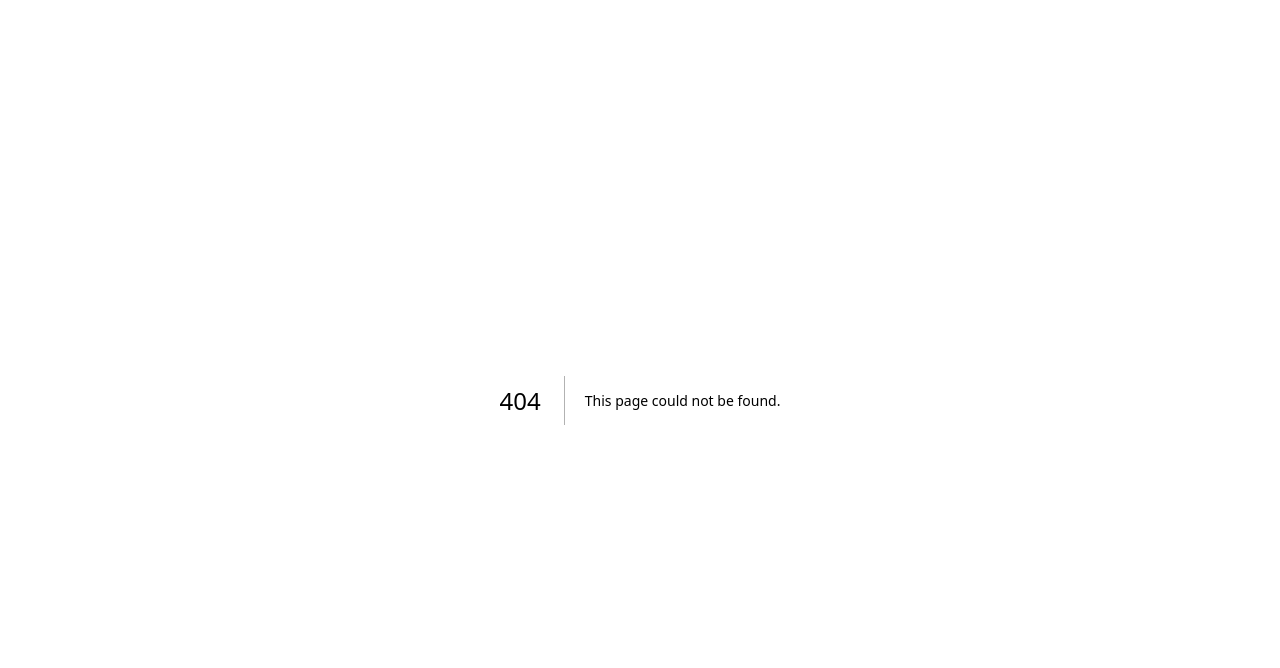
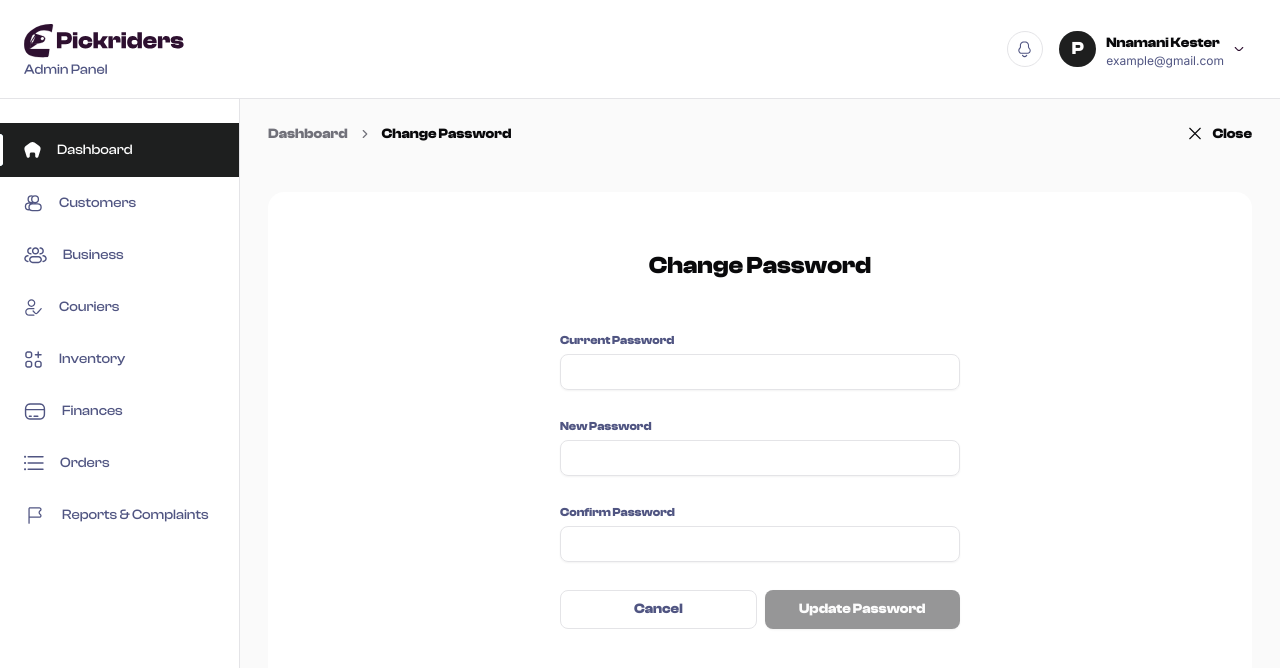
Before and after one commit to Pickriders/pickrider-admin, a Next.js app: page /dashboard/change-password in a window 1280 px wide. Before the commit this address had no page. Shown: the top 668 px of the page. Built offline with nearby package versions, Linux system fonts and the light colour scheme.

Commit message:
added: change password page

```diff
--- /dev/null
+++ b/src/app/(dashboard)/dashboard/change-password/PasswordForm/index.tsx
@@ -0,0 +1,24 @@
+import { SVG } from "@/components/svg";
+import { UI } from "@/components/ui";
+
+export const PasswordForm = () => {
+  return (
+    <form className="space-y-7">
+      <UI.Input
+        type="password"
+        id="Current Password"
+        labelValue="Current Password"
+      />
+      <UI.Input type="password" id="New Password" labelValue="New Password" />
+      <UI.Input
+        type="password"
+        id="Confirm Password"
+        labelValue="Confirm Password"
+      />
+      <div className="flex items-center gap-x-2">
+        <UI.PrimaryButton variant="outline">Cancel</UI.PrimaryButton>
+        <UI.PrimaryButton disabled>Update Password</UI.PrimaryButton>
+      </div>
+    </form>
+  );
+};
--- /dev/null
+++ b/src/app/(dashboard)/dashboard/change-password/page.tsx
@@ -0,0 +1,25 @@
+import { UI } from "@/components/ui";
+import { PasswordForm } from "./PasswordForm";
+
+const ChangePasswordPage = () => {
+  return (
+    <div>
+      <UI.BreadCrumbNav
+        rootPageLink="/dashboard"
+        currentPage="Change Password"
+        linkPage="Dashboard"
+      />
+      <section className="mt-[3rem] bg-background rounded-2xl py-14 px-8">
+        <div className="w-[25rem] mx-auto ">
+          <h1 className="text-center text-[1.5rem] font-clash-display font-semibold">
+            Change Password
+          </h1>
+          <div className="mt-12">
+            <PasswordForm />
+          </div>
+        </div>
+      </section>
+    </div>
+  );
+};
+export default ChangePasswordPage;
--- a/src/app/(dashboard)/dashboard/profile/page.tsx
+++ b/src/app/(dashboard)/dashboard/profile/page.tsx
@@ -1,34 +1,17 @@
-import { SVG } from "@/components/svg";
 import { UI } from "@/components/ui";
-import Link from "next/link";
+import { UserProfilePic } from "./UserProfilePic";
 import { UserDetailsForm } from "./UserDetailsForm";
-import { UserProfilePic } from "./UserProfilePic";
 
 const ProfilePage = () => {
   return (
     <div>
-      <div className="flex items-center justify-between">
-        <UI.Breadcrumb>
-          <UI.BreadcrumbList>
-            <UI.BreadcrumbItem>
-              <UI.BreadcrumbLink href="/dashboard">Dashboard</UI.BreadcrumbLink>
-            </UI.BreadcrumbItem>
-            <UI.BreadcrumbSeparator />
-            <UI.BreadcrumbItem>
-              <UI.BreadcrumbPage>Profile</UI.BreadcrumbPage>
-            </UI.BreadcrumbItem>
-          </UI.BreadcrumbList>
-        </UI.Breadcrumb>
-        <Link
-          href={"/dashboard"}
-          className="font-semibold flex items-center gap-x-2 text-sm text-foreground font-clash-display"
-        >
-          <SVG.XIcon width={18} />
-          Close
-        </Link>
-      </div>
+      <UI.BreadCrumbNav
+        currentPage="Profile"
+        linkPage="Dashboard"
+        rootPageLink="/dashboard"
+      />
 
-      <section className="mt-[3rem] bg-background rounded-2xl py-10 px-8">
+      <section className="mt-[3rem] bg-background rounded-2xl py-14 px-8">
         <div className="w-[25rem] mx-auto ">
           <h1 className="text-center text-[1.5rem] font-clash-display font-semibold">
             Profile
--- a/src/components/layouts/Header/UserMenu/index.tsx
+++ b/src/components/layouts/Header/UserMenu/index.tsx
@@ -31,11 +31,14 @@ export const UserMenu = () => {
             Profile
           </Link>
         </UI.DropdownMenuItem>
-        <UI.DropdownMenuItem>
-          <div className="flex items-center gap-x-2 text-sm font-semibold font-montserrat text-primary-gray">
+        <UI.DropdownMenuItem asChild>
+          <Link
+            href={"/dashboard/change-password"}
+            className="flex items-center gap-x-2 text-sm font-semibold font-montserrat text-primary-gray"
+          >
             <SVG.LockIcon />
             Reset Password
-          </div>
+          </Link>
         </UI.DropdownMenuItem>
         <UI.DropdownMenuItem asChild>
           <Link
--- a/src/components/layouts/Sidebar/SidebarLink/index.tsx
+++ b/src/components/layouts/Sidebar/SidebarLink/index.tsx
@@ -9,7 +9,7 @@ import { LinkProps } from "../Sidebar.type";
 
 export const SidebarLink = ({ path, icon, label, activeIcon }: LinkProps) => {
   const pathname = usePathname();
-  const active = pathname === path;
+  const active = pathname.includes(path);
 
   return (
     <Link
@@ -18,7 +18,6 @@ export const SidebarLink = ({ path, icon, label, activeIcon }: LinkProps) => {
         "px-6 py-4 font-clash-display relative font-medium  flex items-center gap-x-4",
         active
           ? "bg-primary-black text-primary text-white"
-
           : "hover:bg-primary-foreground text-primary-gray"
       )}
     >
--- /dev/null
+++ b/src/components/svg/NegativeXIcon.tsx
@@ -0,0 +1,25 @@
+export const NegativeXIcon = () => {
+  return (
+    <svg
+      width="25"
+      height="24"
+      viewBox="0 0 25 24"
+      fill="none"
+      xmlns="http://www.w3.org/2000/svg"
+    >
+      <path
+        d="M12.5625 22C18.0853 22 22.5625 17.5228 22.5625 12C22.5625 6.47715 18.0853 2 12.5625 2C7.03965 2 2.5625 6.47715 2.5625 12C2.5625 17.5228 7.03965 22 12.5625 22Z"
+        fill="#FF5244"
+        stroke="#FF5244"
+        strokeWidth="1.5"
+      />
+      <path
+        d="M16.5625 8L8.5625 16M8.5625 8L16.5625 16"
+        stroke="white"
+        strokeWidth="1.5"
+        strokeLinecap="round"
+        strokeLinejoin="round"
+      />
+    </svg>
+  );
+};
--- /dev/null
+++ b/src/components/svg/PositiveTickIcon.tsx
@@ -0,0 +1,25 @@
+export const PositiveTickIcon = () => {
+  return (
+    <svg
+      width="25"
+      height="24"
+      viewBox="0 0 25 24"
+      fill="none"
+      xmlns="http://www.w3.org/2000/svg"
+    >
+      <path
+        d="M22.5625 12C22.5625 6.47715 18.0853 2 12.5625 2C7.03965 2 2.5625 6.47715 2.5625 12C2.5625 17.5228 7.03965 22 12.5625 22C18.0853 22 22.5625 17.5228 22.5625 12Z"
+        fill="#32BA7C"
+        stroke="#32BA7C"
+        strokeWidth="1.5"
+      />
+      <path
+        d="M8.5625 12.5L11.0625 15L16.5625 9"
+        stroke="white"
+        strokeWidth="1.5"
+        strokeLinecap="round"
+        strokeLinejoin="round"
+      />
+    </svg>
+  );
+};
--- a/src/components/svg/index.ts
+++ b/src/components/svg/index.ts
@@ -21,6 +21,7 @@ import { MenuIcon } from "./MenuIcon";
 import { MenuSubIcon } from "./MenuSubIcon";
 import { MessageIcon } from "./MessageIcon";
 import { MoveUpRightArrowIcon } from "./MoveUpRightArrowIcon";
+import { NegativeXIcon } from "./NegativeXIcon";
 import { NotificationIcon } from "./NotificationIcon";
 import { PeopleGroupFill } from "./PeopleGroupFill";
 import { PepleGroup } from "./PepleGroup";
@@ -30,6 +31,7 @@ import { PersonEdit } from "./PersonEdit";
 import { PersonGropBoldIcon } from "./PersonGropBoldIcon";
 import { PersonGroupBoldFillIcon } from "./PersonGroupBoldFillIcon";
 import { PlusIcon } from "./PlusIcon";
+import { PositiveTickIcon } from "./PositiveTickIcon";
 import { ReceiptIcon } from "./ReceiptIcon";
 import { ReportIcon } from "./ReportIcon";
 import { SearchIcon } from "./SearchIcon";
@@ -80,4 +82,6 @@ export const SVG = {
   BalanceIcon,
   WarningIcon,
   UploadIcon,
+  PositiveTickIcon,
+  NegativeXIcon,
 };
--- /dev/null
+++ b/src/components/ui/BreadCrumbNav/index.tsx
@@ -0,0 +1,47 @@
+import Link from "next/link";
+import {
+  Breadcrumb,
+  BreadcrumbItem,
+  BreadcrumbLink,
+  BreadcrumbList,
+  BreadcrumbPage,
+  BreadcrumbSeparator,
+} from "../BreadCrumb";
+import { SVG } from "@/components/svg";
+
+interface BreadCrumbNavProps {
+  linkPage: string;
+  currentPage: string;
+  rootPageLink: string;
+}
+
+export const BreadCrumbNav = ({
+  currentPage,
+  linkPage,
+  rootPageLink,
+}: BreadCrumbNavProps) => {
+  return (
+    <div className="flex items-center justify-between">
+      <Breadcrumb>
+        <BreadcrumbList>
+          <BreadcrumbItem>
+            <BreadcrumbLink asChild>
+              <Link href={rootPageLink}>{linkPage}</Link>
+            </BreadcrumbLink>
+          </BreadcrumbItem>
+          <BreadcrumbSeparator />
+          <BreadcrumbItem>
+            <BreadcrumbPage>{currentPage}</BreadcrumbPage>
+          </BreadcrumbItem>
+        </BreadcrumbList>
+      </Breadcrumb>
+      <Link
+        href={rootPageLink}
+        className="font-semibold flex items-center gap-x-2 text-sm text-foreground font-clash-display"
+      >
+        <SVG.XIcon width={18} />
+        Close
+      </Link>
+    </div>
+  );
+};
--- /dev/null
+++ b/src/components/ui/Input/Input.type.ts
@@ -0,0 +1,5 @@
+export interface InputProps extends React.ComponentProps<"input"> {
+  labelValue?: string;
+  errorMessage?: string;
+  rightIcon?: React.ReactNode;
+}
--- a/src/components/ui/Input/index.tsx
+++ b/src/components/ui/Input/index.tsx
@@ -1,15 +1,15 @@
 import * as React from "react";
 
 import { cn } from "@/lib/utils";
-
-interface InputProps extends React.ComponentProps<"input"> {
-  labelValue?: string;
-}
+import { InputProps } from "./Input.type";
 
 const Input = React.forwardRef<HTMLInputElement, InputProps>(
-  ({ className, type, labelValue, id, ...props }, ref) => {
+  (
+    { className, type, labelValue, errorMessage, rightIcon, id, ...props },
+    ref
+  ) => {
     return (
-      <div className="flex flex-col gap-y-1.5">
+      <div className="flex flex-col gap-y-1.5 ">
         {labelValue && (
           <label
             htmlFor={id}
@@ -18,6 +18,7 @@ const Input = React.forwardRef<HTMLInputElement, InputProps>(
             {labelValue}
           </label>
         )}
+        <div className="relative">
           <input
             type={type}
             className={cn(
@@ -28,6 +29,17 @@ const Input = React.forwardRef<HTMLInputElement, InputProps>(
             id={id}
             {...props}
           />
+          {rightIcon && (
+            <span className="pointer-events-none absolute right-2 top-1/2 -translate-y-1/2">
+              {rightIcon}
+            </span>
+          )}
+        </div>
+        {errorMessage && (
+          <span className="text-destructive font-montserrat text-xs font-semibold">
+            {errorMessage}
+          </span>
+        )}
       </div>
     );
   }
--- a/src/components/ui/index.ts
+++ b/src/components/ui/index.ts
@@ -15,6 +15,7 @@ import {
   BreadcrumbPage,
   BreadcrumbSeparator,
 } from "./BreadCrumb";
+import { BreadCrumbNav } from "./BreadCrumbNav";
 
 import {
   Card,
@@ -75,6 +76,7 @@ export const UI = {
   BreadcrumbList,
   BreadcrumbSeparator,
   BreadcrumbPage,
+  BreadCrumbNav,
 
   Input,
 };
```
Lines whose indentation alone changed are shown as unchanged.
